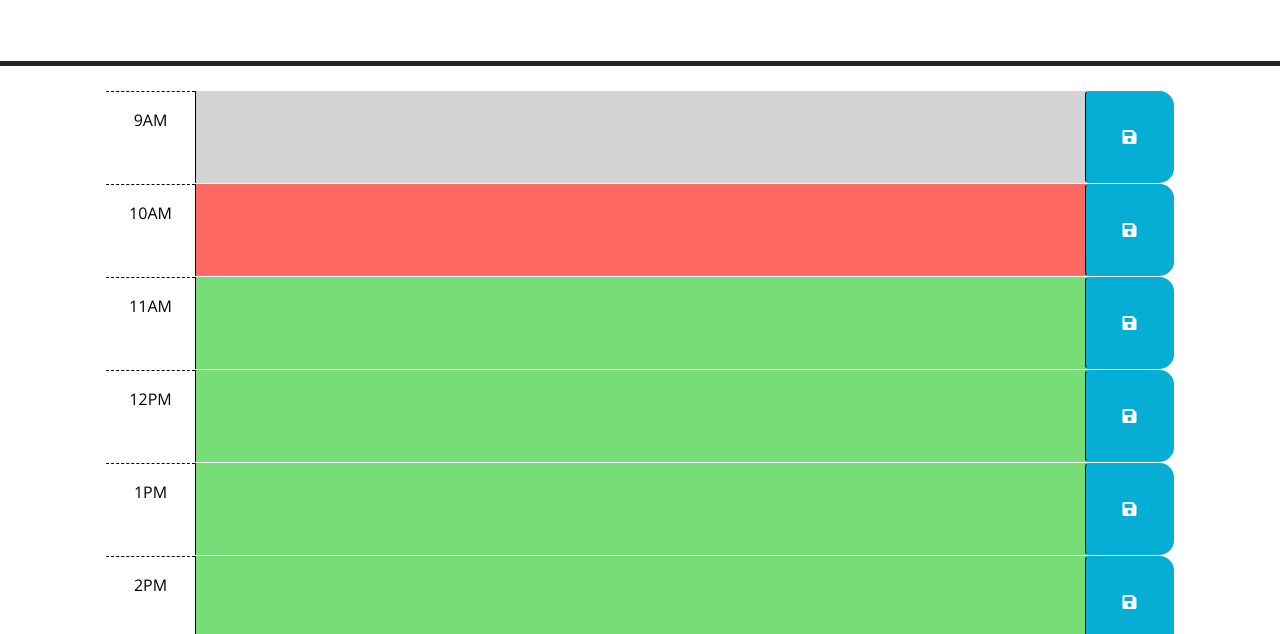
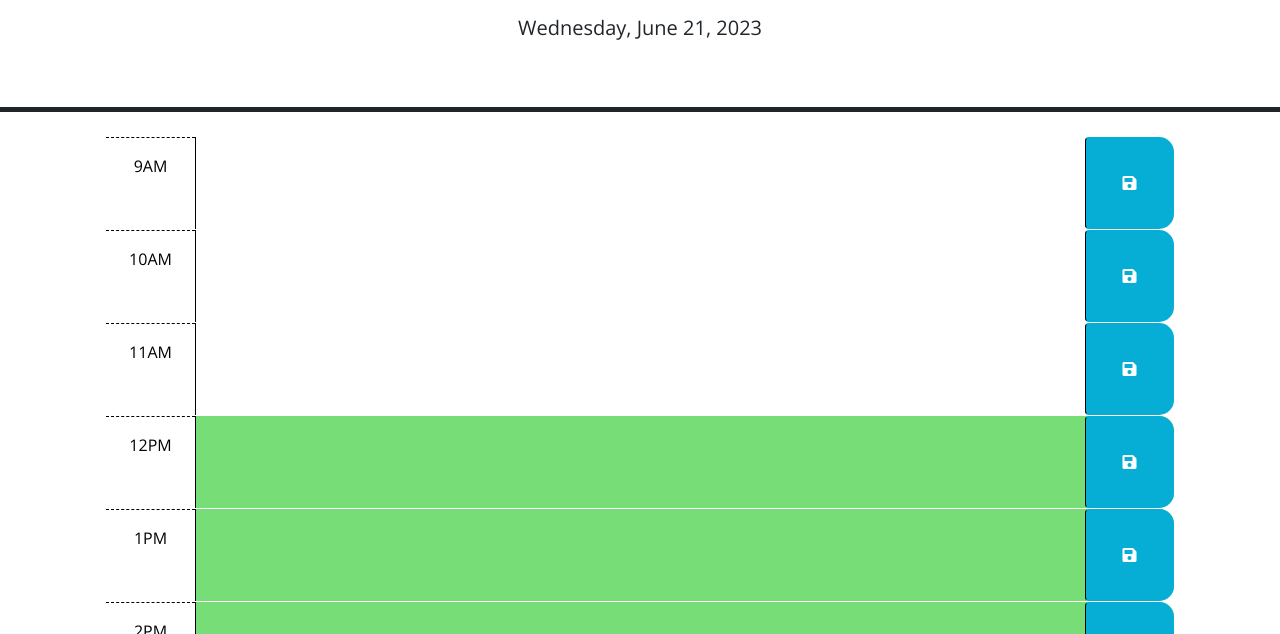
Before and after one commit to shimna-puthanayil/work-day-scheduler, a plain HTML site: page index.html in a window 1280 px wide. Shown: the part 166-800 px from the top of the page. Drawn offline with nearby package versions, Linux system fonts and the light colour scheme.

Commit message:
displayed current date

```diff
--- a/assets/js/script.js
+++ b/assets/js/script.js
@@ -2,6 +2,7 @@
 // the code isn't run until the browser has finished rendering all the elements
 // in the html.
 $(function () {
+   var  dayDisplayEl=$('#currentDay');
     // TODO: Add a listener for click events on the save button. This code should
     // use the id in the containing time-block as a key to save the user input in
     // local storage. HINT: What does `this` reference in the click listener
@@ -20,4 +21,6 @@ $(function () {
     // attribute of each time-block be used to do this?
     //
     // TODO: Add code to display the current date in the header of the page.
+    var currentDay = dayjs().format('dddd, MMMM D, YYYY');
+    dayDisplayEl.text(currentDay);
   });
--- a/index.html
+++ b/index.html
@@ -40,7 +40,7 @@
         -->
 
       <!-- Example of a past time block. The "past" class adds a gray background color. -->
-      <div id="hour-9" class="row time-block past">
+      <div id="hour-9" class="row time-block ">
         <div class="col-2 col-md-1 hour text-center py-3">9AM</div>
         <textarea class="col-8 col-md-10 description" rows="3"> </textarea>
         <button class="btn saveBtn col-2 col-md-1" aria-label="save">
@@ -49,7 +49,7 @@
       </div>
 
       <!-- Example of a a present time block. The "present" class adds a red background color. -->
-      <div id="hour-10" class="row time-block present">
+      <div id="hour-10" class="row time-block ">
         <div class="col-2 col-md-1 hour text-center py-3">10AM</div>
         <textarea class="col-8 col-md-10 description" rows="3"> </textarea>
         <button class="btn saveBtn col-2 col-md-1" aria-label="save">
@@ -58,7 +58,7 @@
       </div>
 
       <!-- Example of a future time block. The "future" class adds a green background color. -->
-      <div id="hour-11" class="row time-block future">
+      <div id="hour-11" class="row time-block ">
         <div class="col-2 col-md-1 hour text-center py-3">11AM</div>
         <textarea class="col-8 col-md-10 description" rows="3"> </textarea>
         <button class="btn saveBtn col-2 col-md-1" aria-label="save">
```
